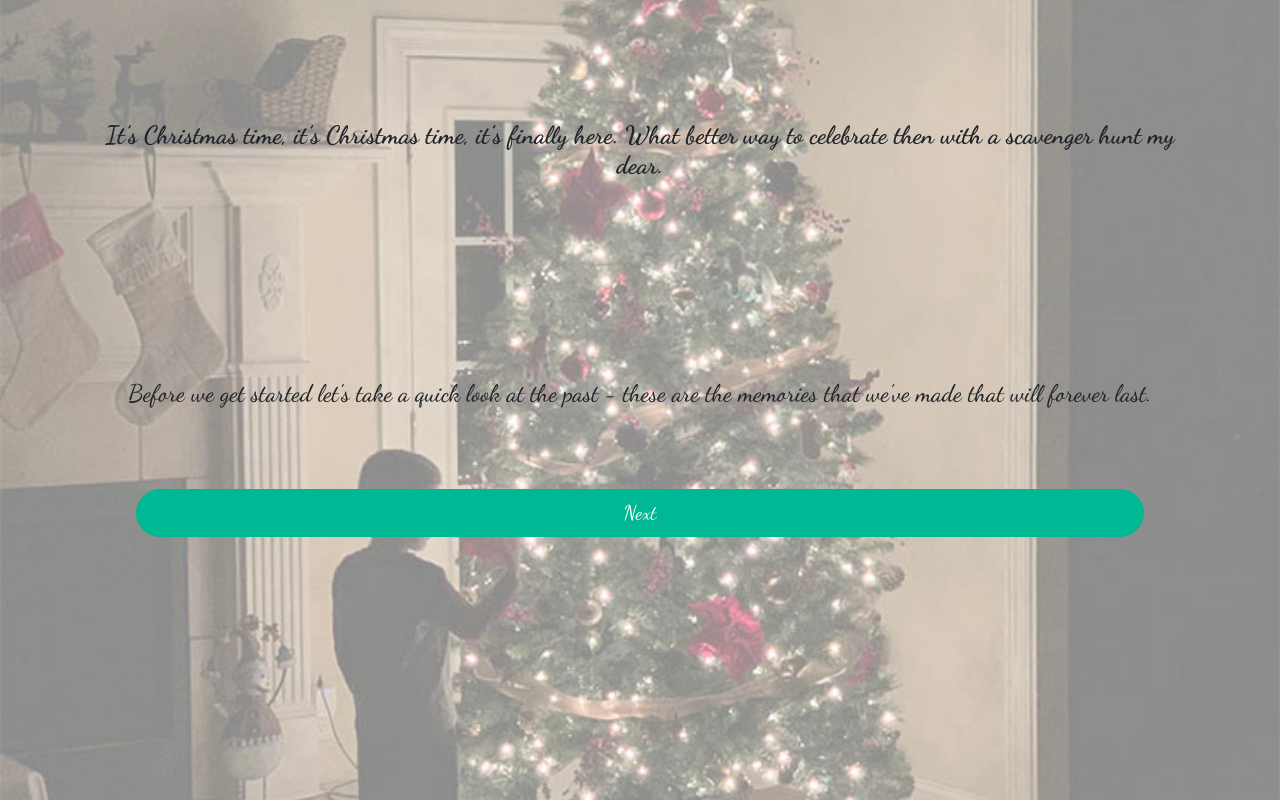
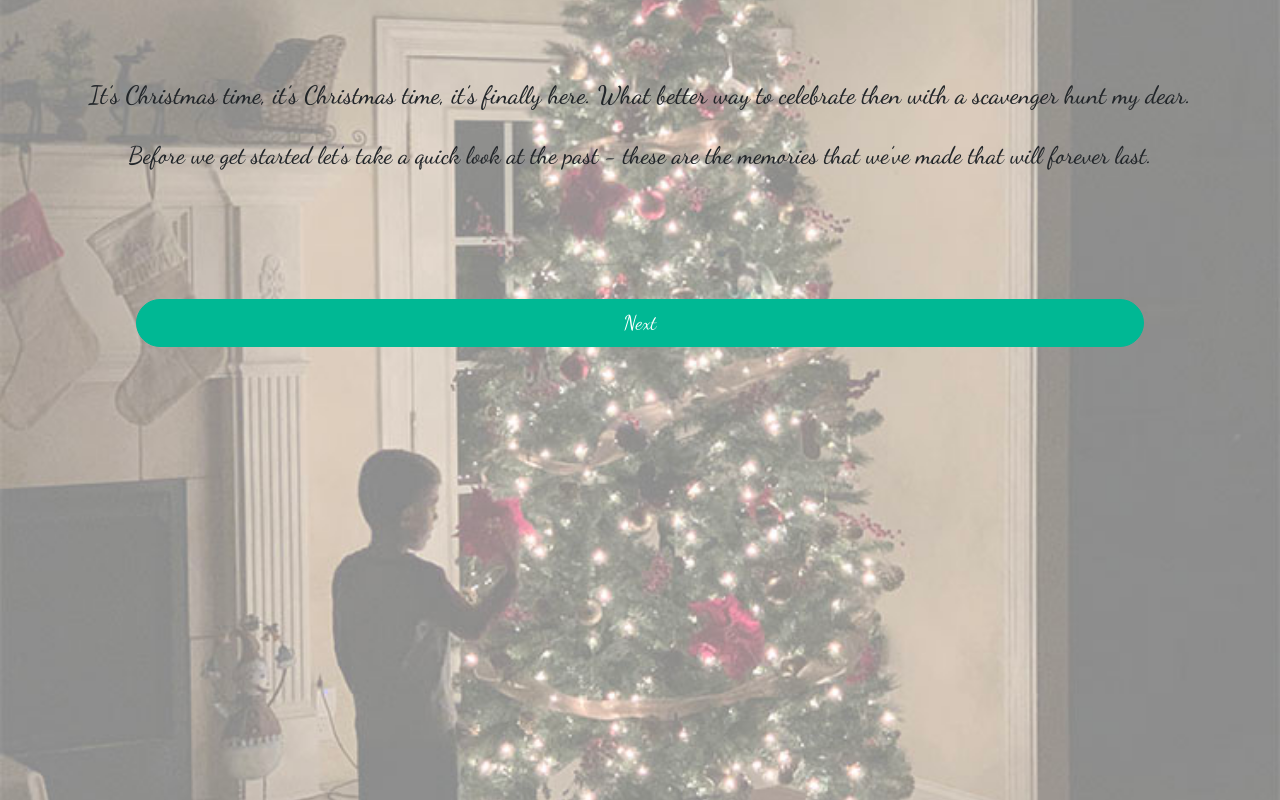
Before and after one commit to erickeiser/shelleyChrismtas, a plain HTML site: page index.html in a window 1280 px wide. Drawn offline with nearby package versions, Linux system fonts and the light colour scheme.

Commit message:
more changes

```diff
--- a/CSS/index.css
+++ b/CSS/index.css
@@ -34,14 +34,14 @@ a:hover {
 }
 
 .hero {
+    text-align: center;
     font-size: 25px;
-    font-weight: bolder;
-    margin-top: 15vh;
+    margin-top: 5rem;
 }
 
 .secondary {
-    margin-top: 25vh;
-    margin-bottom: 10vh;
+    margin-top: 2rem;
+    margin-bottom: 16vh;
 }
 
 .btn-primary.button {
--- a/index.html
+++ b/index.html
@@ -25,10 +25,10 @@
   </head>
   <body>
     <div class="container">
-      <h3 class="hero">
+      <h1 class="hero">
         It’s Christmas time, it’s Christmas time, it’s finally here. What
         better way to celebrate then with a scavenger hunt my dear.
-      </h3>
+      </h1>
 
       <h4 class="secondary">
         Before we get started let’s take a quick look at the past - these are
```
